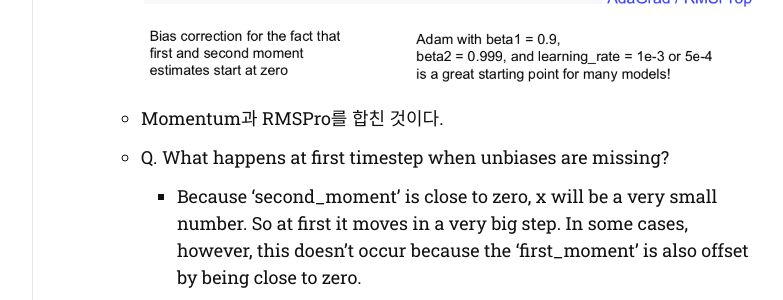
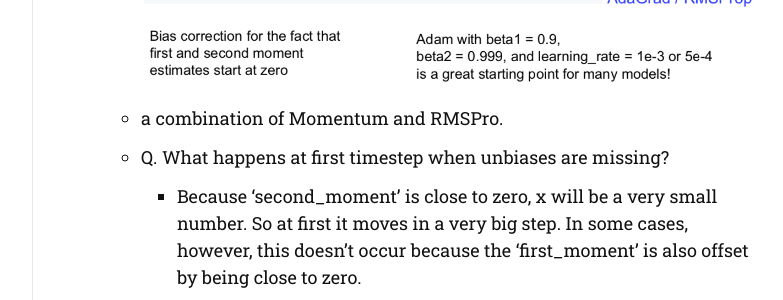
Before and after one commit to dlgur1994/dlgur1994.github.io, a Jekyll site: the page built from _posts/2021-08-16-CS231n-Lecture7.md, in a window 1280 px wide. Shown: the part 4354-4654 px from the top of the page, without its empty margins (357-1140 px from the left). Built offline with Jekyll 4.4.1, drawn with Linux system fonts in a browser that asks for light colours; nearby versions of some CDN libraries; some web fonts are replaced; comment, search, counter and statistics services are not loaded; some of the changed lines change nothing that is shown.

Commit message:
lec7 done 21/08/26

```diff
--- a/_posts/2021-08-16-CS231n-Lecture7.md
+++ b/_posts/2021-08-16-CS231n-Lecture7.md
@@ -46,7 +46,7 @@
     -  Decay rate is usually 0.9 or 0.99
 - Adam
     - ![10](/images/cs231n/lec7/10.png){: width="100%" height="100%"}
-    -  Momentum과 RMSPro를 합친 것이다.
+    -  a combination of Momentum and RMSPro.
     -  Q. What happens at first timestep when unbiases are missing?
         - Because 'second_moment' is close to zero, x will be a very small number. So at first it moves in a very big step. In some cases, however, this doesn't occur because the 'first_moment' is also offset by being close to zero.
     - In most cases, use Adam.
@@ -64,39 +64,73 @@
         - No hyperparameters, No learning rate
     - Q. why is this bad for deep learning?
         - Hessian has $$O(N^2)$$ elemetns. Inverting takes $$O(N^3)$$. N = (Tens or Hundreds of) Millions
+        - if the matrix becomes larger, it cannot be stored in memory
     - Optimization
         - BGFS
+            - instead of inverting the Hessian ($$O(n^3)$$), approximate inverse Hessian with rank 1 updates over time ($$O(n^2)$$ each)
         - L-BFGS
-            -
+            - doesn't form/store the full inverse Hessian
             - usually works very well in full batch, deterministic mode
             - does not transfer very well to mini-batch setting
+            - doesn't work well in deep learning (stochastic problem, non-convex problem, etc)
 - Model Ensembles
     - train multiple independent models and average their results at test time $$\rightarrow$$ 2% extra performance
     - instead of training independent models, use multiple snapshots of a single model
     - instead of using actual parameter vector, keep a moving average
+        - using a smoothly decaying average
+        - not too common in practice
 
 ### Regularization
 - ways to improve single-model performance
 - Adding term to loss
-    - ![0](/images/cs231n/lec7/0.png){: width="100%" height="100%"}
-    - loss function에 규제값을 붙여준다. 하지만 딥러닝에서는 잘 사용하지 않는다.
+    - ![15](/images/cs231n/lec7/15.png){: width="100%" height="100%"}
+    - add a regulation on the loss function
+    - it is not commonly used in deep learning
 - Dropout
-    - ![0](/images/cs231n/lec7/0.png){: width="100%" height="100%"}
-    - 신경망을 지나갈 때 임의의 뉴런을 비활성화시키는 것이다.
+    - ![16](/images/cs231n/lec7/16.png){: width="100%" height="100%"}
+    - deactivate random neurons when passing through neural networks
+    - common to deactivate values below 0.5
+    - Q. How can this possibly be a good idea?
+        1. ![17](/images/cs231n/lec7/17.png){: width="100%" height="100%"}
+            - prevents co-adaptation of features $$\rightarrow$$ prevents overfitting
+        2. ![18](/images/cs231n/lec7/18.png){: width="100%" height="100%"}
+            - a large ensemble of models that share parameters
+            - an ensemble effect because each neuron has different subsets
+    - test time
+        -  “average out” the randomness at test-time
+        -  ![19](/images/cs231n/lec7/19.png){: width="100%" height="100%"}
+            - output at the test-time = probability * output at training time
+        - Inverted Dropout
+            - ![20](/images/cs231n/lec7/20.png){: width="100%" height="100%"}
 - Batch Normalization
+    - ![21](/images/cs231n/lec7/21.png){: width="100%" height="100%"}
+    - normalize each minibatch randomly during training
+    - during testing, the same normalization is performed on all data
 - Data Augmentation
+    - ![22](/images/cs231n/lec7/22.png){: width="100%" height="100%"}
+    - make various images by modifying images
+    - by combining various images, there is a regulatory effect to prevent overfitting
+    - horizontal flips, random crops and scales, color jitter, color offset, etc
 - DropConnect
+    - ![23](/images/cs231n/lec7/23.png){: width="100%" height="100%"}
+    - activation을 0으로 만드는 것이 아니라 임의의 weight matrix 값을 0으로 한다.
 - Fractional Max Pooling
+    - ![24](/images/cs231n/lec7/24.png){: width="100%" height="100%"}
+    - select random area when pooling
+    - at the test time, freeze the pooling region or average out of several pooling regions
+    - not commonly used
 - Stochastic Depth
-    -
-    - drop some layers
+    - ![25](/images/cs231n/lec7/25.png){: width="100%" height="100%"}
+    - drop some layers during training
+    - all layers are used for test time
+    - similar effect to dropout
 
 ### Transfer Learning
 - Using a pre-trained model.
-- ![0](/images/cs231n/lec7/0.png){: width="100%" height="100%"}
+- ![26](/images/cs231n/lec7/26.png){: width="100%" height="100%"}
     - small dataset: transform only the last layer of the pre-trained model, freeze the other layers, and train
     - bigger dataset: train by transforming more layers than in the above way. Because the pre-trained model is well trained, set the learning rate small
-- ![0](/images/cs231n/lec7/0.png){: width="100%" height="100%"}
+- ![27](/images/cs231n/lec7/27.png){: width="100%" height="100%"}
 - When using CNN, transfer learning is usually used, rather than training everything from the beginning.
 
 <br/>
```
Also changed, not shown: images/cs231n/lec7/15.png (added), images/cs231n/lec7/16.png (added), images/cs231n/lec7/17.png (added), images/cs231n/lec7/18.png (added), images/cs231n/lec7/19.png (added), images/cs231n/lec7/20.png (added), images/cs231n/lec7/21.png (added), images/cs231n/lec7/22.png (added), images/cs231n/lec7/23.png (added), images/cs231n/lec7/24.png (added), images/cs231n/lec7/25.png (added), images/cs231n/lec7/26.png (added), images/cs231n/lec7/27.png (added).
